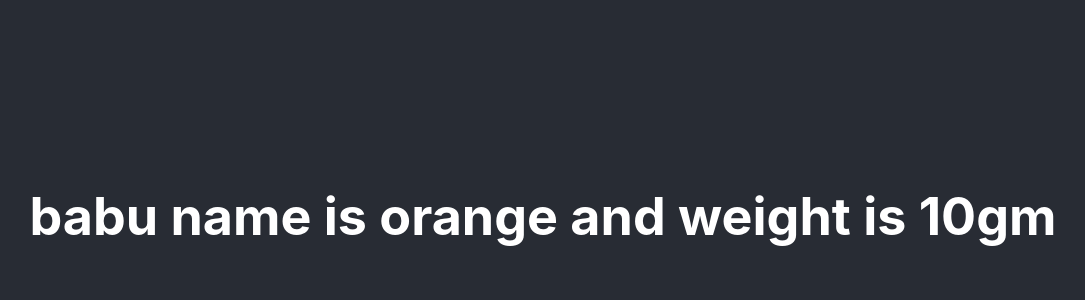
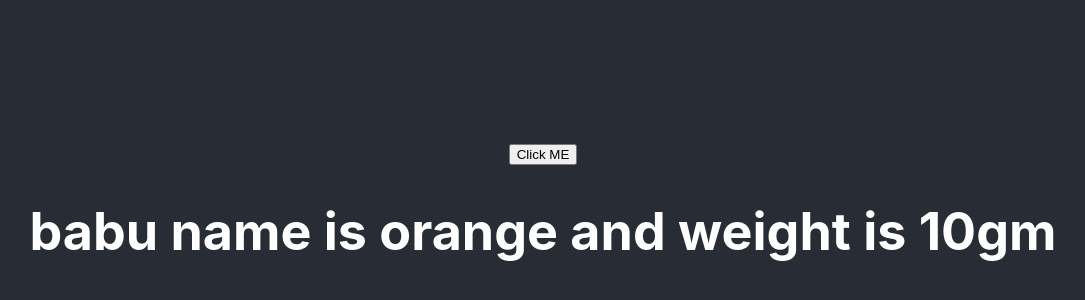
Before and after one commit to brainshahriar/EcommerceReact, a React (Create React App) app: page / in a window 1280 px wide. Shown: the part 184-484 px from the top of the page, without its empty margins (97-1182 px from the left). Built offline with nearby package versions, Linux system fonts and the light colour scheme.

Commit message:
eventhandler

```diff
--- a/src/components/Classs.js
+++ b/src/components/Classs.js
@@ -13,8 +13,17 @@ class Learning extends Component{
             ]
         };
     };
+ClickHandler = () => {
+    console.log("Hwllo shahriar");
+    alert('clicked');
+};
     render(){
-        return <h1>babu name is {this.state.fruits[1].name} and weight is {this.state.fruits[2].weight}</h1>
+        return (
+            <div>
+                <button onClick={this.ClickHandler}>Click ME </button>
+                <h1>babu name is {this.state.fruits[1].name} and weight is {this.state.fruits[2].weight}</h1>
+            </div>
+        );
     }
 };
 export default Learning
```
